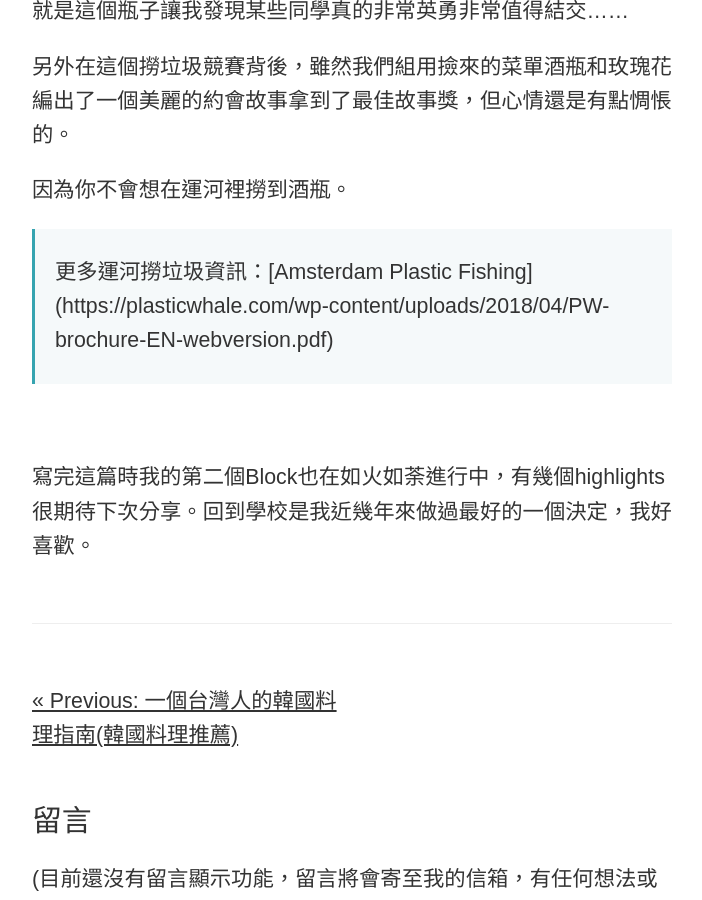
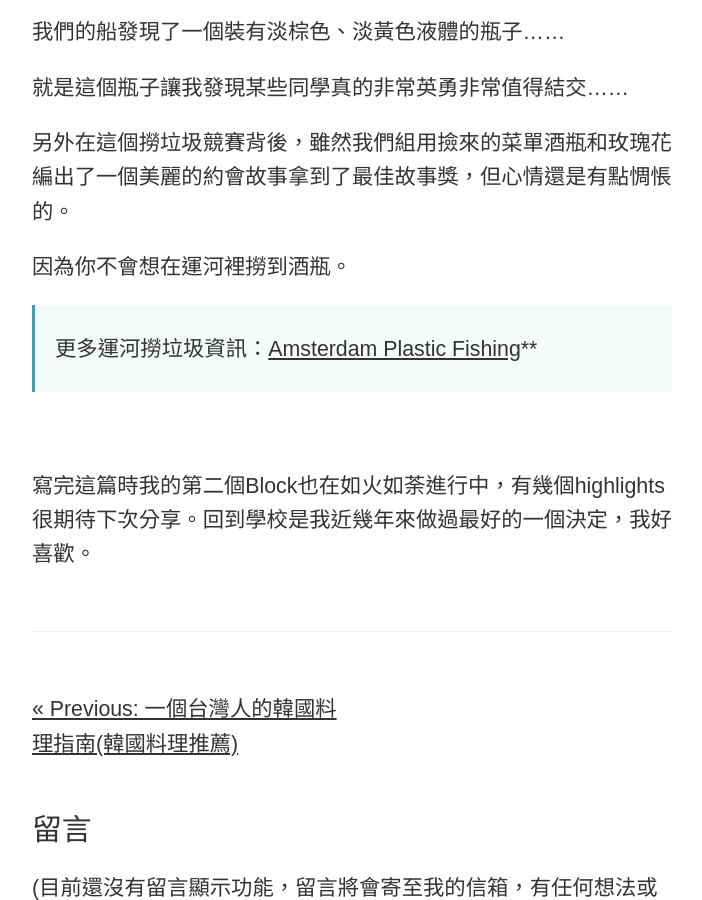
Before and after one commit to pqvst/tzling, a Jekyll site: the page built from _posts/2022-11-16-荷蘭第四章——第一個Block.md, in a window 1280 px wide and 900 px high, scrolled down 9346 px. Shown: the whole window, without its empty margins (288-990 px from the left). Built offline with Jekyll 4.4.1, drawn with Linux system fonts in a browser that asks for light colours; nearby versions of some CDN libraries; some of the changed text lies outside the part shown.

Commit message:
Update 2022-11-16-荷蘭第四章——第一個Block.md

```diff
--- a/_posts/2022-11-16-荷蘭第四章——第一個Block.md
+++ b/_posts/2022-11-16-荷蘭第四章——第一個Block.md
@@ -10,7 +10,7 @@ title: 荷蘭第四章——Full Time MBA的第一個 Block
 
 三週前禮拜結束了MBA的第一個Block，考完了所有考試，從開學到現在大概兩個月。
 
-(前面的*三週*從*一週*、*兩週*、一路改到*三週才寫完，MBA的日子真的過得太倉促了 哈哈)
+(前面的*三週*從*一週*、*兩週*、一路改到*三週*才寫完，MBA的日子真的過得太倉促了 哈哈)
 
 > 荷蘭的學制通常8-10週為一個block，但不用想得太複雜，簡單來說就是沒有上下半學期的概念，兩個月左右就完成一個學期，每個Block結束會以考試或是交報告等方式給予成績。一個Block裡面會包含不同的科目，視系所而定。
 
@@ -122,6 +122,7 @@ title: 荷蘭第四章——Full Time MBA的第一個 Block
 
 
 ##　總結第一個Block
+
 <br/>
 
 繞了一大圈，想回頭來說在阿姆斯特丹運河撈垃圾的活動。
@@ -133,11 +134,13 @@ title: 荷蘭第四章——Full Time MBA的第一個 Block
 而且運河那麼美，好難相信有多少垃圾：
 <br/>
 
+
 ![](/assets/img/first_block/IMG_4366.png)
 
 <br/>
 
 結果剛開始就撈到那麼多瓶子，還不包含其他分類的：<br/>
+
 ![](/assets/img/first_block/IMG_4369.png) <br/>
 
 
@@ -160,7 +163,8 @@ title: 荷蘭第四章——Full Time MBA的第一個 Block
 因為你不會想在運河裡撈到酒瓶。
 
 
-> 更多運河撈垃圾資訊：**[Amsterdam Plastic Fishing] (https://plasticwhale.com/wp-content/uploads/2018/04/PW-brochure-EN-webversion.pdf)**
+> 更多運河撈垃圾資訊：[**Amsterdam Plastic Fishing**](https://plasticwhale.com/wp-content/uploads/2018/04/PW-brochure-EN-webversion.pdf)**
+
 
 
  <br/>
```
